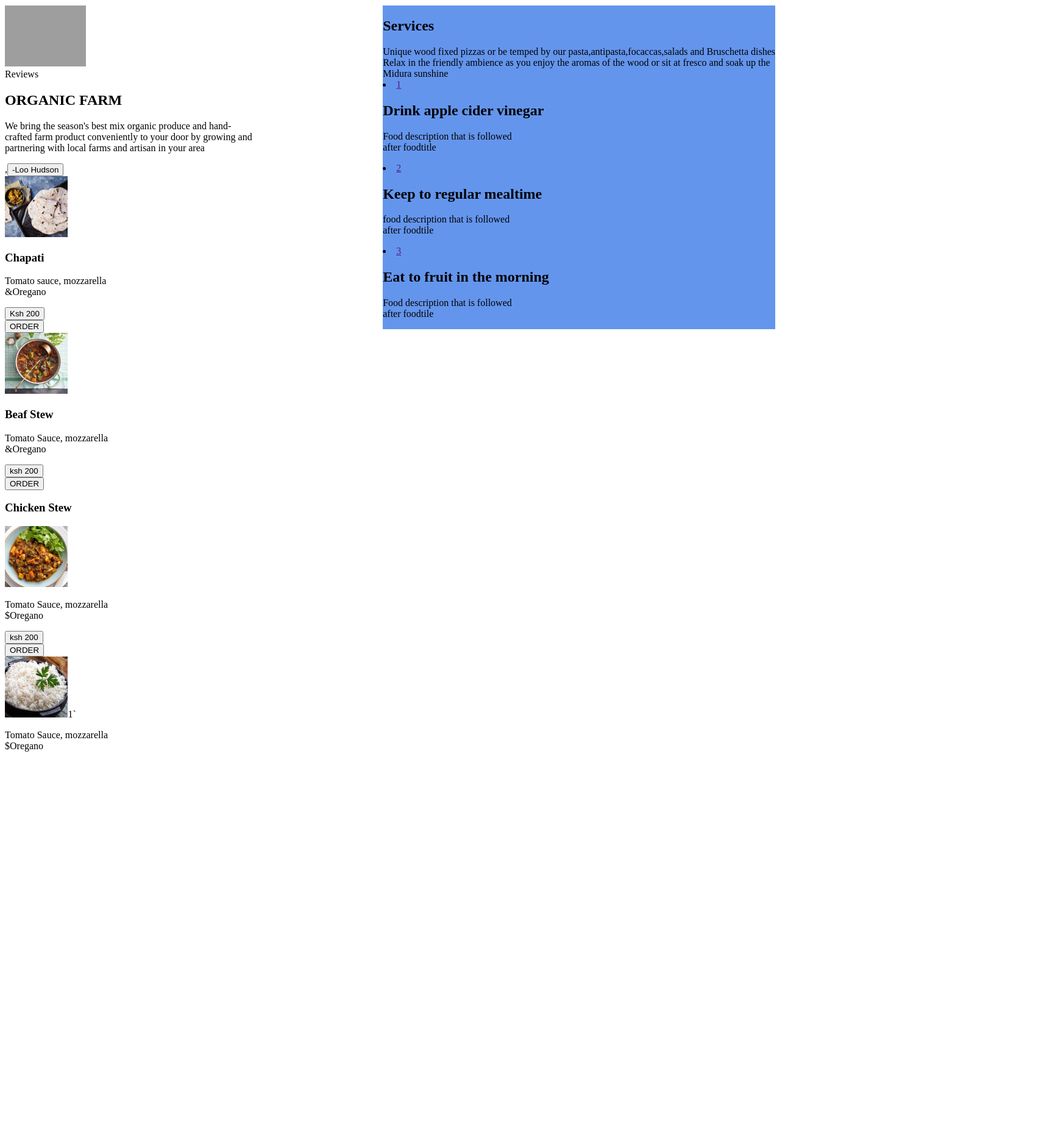
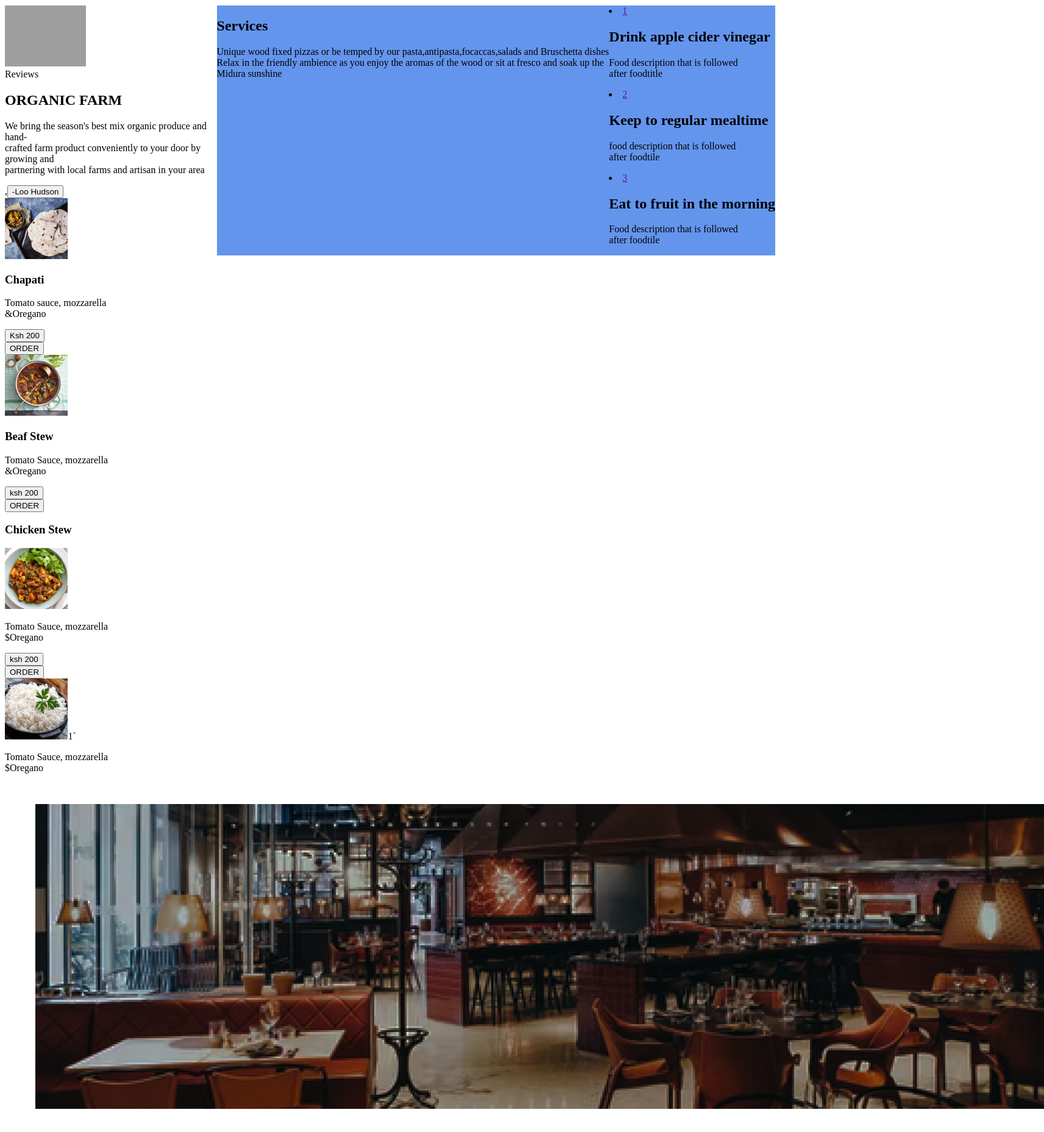
Before and after one commit to MARTIN-OMOLLO/project2, a plain HTML site: page index.html in a window 1280 px wide. Shown: the part 407-2264 px from the top of the page at 61% size, 1713 px wide, since content can reach past the window. Before the commit the page ends 1656 px from the top, so only its background shows below. Drawn offline with Linux system fonts and the light colour scheme; grey boxes are pictures that could not be loaded.

Commit message:
all changes

```diff
--- a/index.css
+++ b/index.css
@@ -5,9 +5,12 @@
 }
 #Service{
     float: right;
-    display: block;
+    display: flex;
+    flex-wrap: wrap;
     position: relative;
     background-color: cornflowerblue;
+    height: 300;
+    margin: 200;
 }
 .image1{
     float: right;
@@ -20,3 +23,6 @@
     width: 500px;
     height: 300px;
 }
+.last{
+    margin: 50px;
+}
--- a/index.html
+++ b/index.html
@@ -90,6 +90,9 @@
               <img src="images/6.png" height="100px">1`
               <p>Tomato Sauce, mozzarella<br>$Oregano</p>
           </div>
+          <div class="last">
+              <img src="images/7.png" height="500px">
+          </div>
     </section>
     </body>
 </html
```
